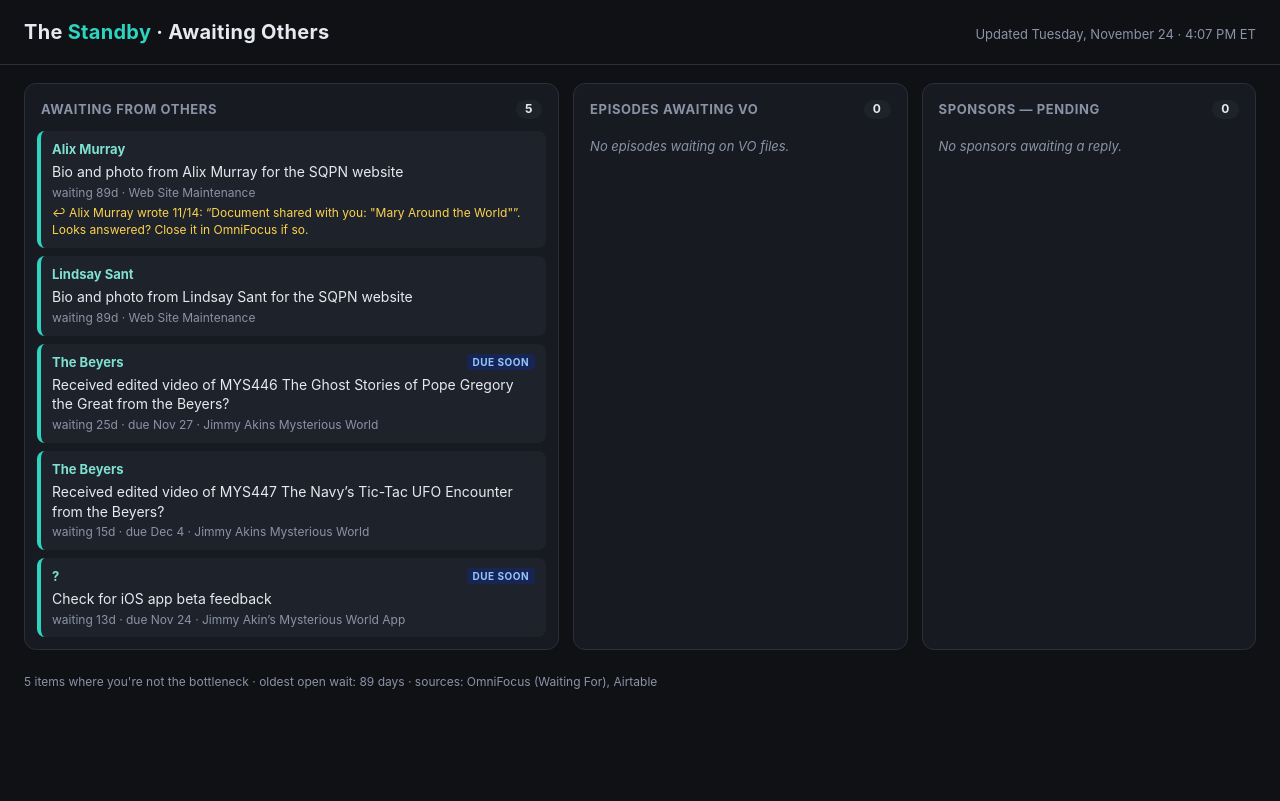
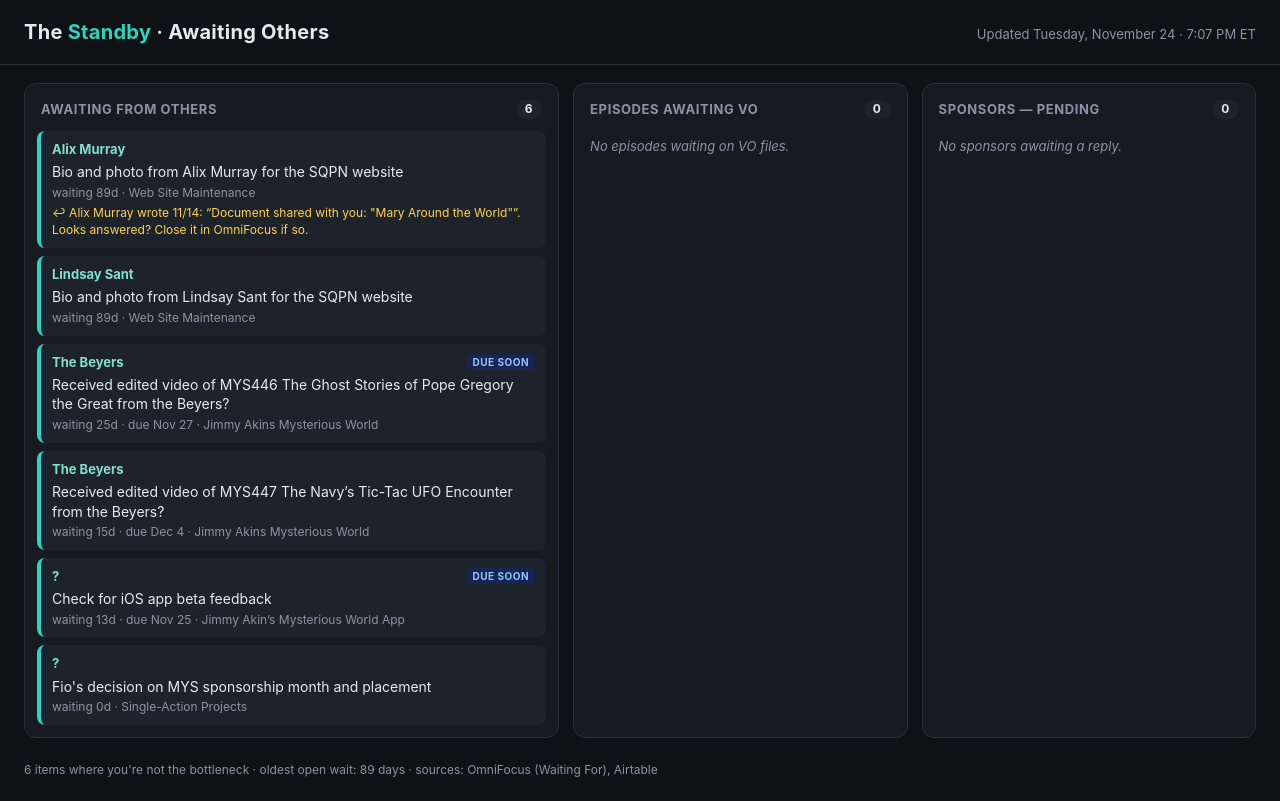
Before and after one commit to zhvz4k8p69-beep/sqpn-dashboard, a plain HTML site: page standby.html in a window 1280 px wide. Drawn offline with Linux system fonts and the light colour scheme.

Commit message:
standby refresh

```diff
--- a/standby.html
+++ b/standby.html
@@ -35,16 +35,17 @@
 <body>
 <header>
   <h1>The <span class="gr">Standby</span> · Awaiting Others</h1>
-  <div class="updated">Updated Tuesday, November 24 · 4:07 PM ET</div>
+  <div class="updated">Updated Tuesday, November 24 · 7:07 PM ET</div>
 </header>
 <div class="grid">
-<section class="col col-people"><h2>Awaiting from Others<span class="count">5</span></h2><div class="cards"><div class="card"><div class="cardtop"><span class="who">Alix Murray</span></div><div class="item">Bio and photo from Alix Murray for the SQPN website</div><div class="cardmeta">waiting 89d · Web Site Maintenance</div><div class="hint">↩ Alix Murray wrote 11/14: “Document shared with you: &quot;Mary Around the World&quot;”. Looks answered? Close it in OmniFocus if so.</div></div>
+<section class="col col-people"><h2>Awaiting from Others<span class="count">6</span></h2><div class="cards"><div class="card"><div class="cardtop"><span class="who">Alix Murray</span></div><div class="item">Bio and photo from Alix Murray for the SQPN website</div><div class="cardmeta">waiting 89d · Web Site Maintenance</div><div class="hint">↩ Alix Murray wrote 11/14: “Document shared with you: &quot;Mary Around the World&quot;”. Looks answered? Close it in OmniFocus if so.</div></div>
 <div class="card"><div class="cardtop"><span class="who">Lindsay Sant</span></div><div class="item">Bio and photo from Lindsay Sant for the SQPN website</div><div class="cardmeta">waiting 89d · Web Site Maintenance</div></div>
 <div class="card"><div class="cardtop"><span class="who">The Beyers</span> <span class="flag soon">due soon</span></div><div class="item">Received edited video of MYS446 The Ghost Stories of Pope Gregory the Great from the Beyers?</div><div class="cardmeta">waiting 25d · due Nov 27 · Jimmy Akins Mysterious World</div></div>
 <div class="card"><div class="cardtop"><span class="who">The Beyers</span></div><div class="item">Received edited video of MYS447 The Navy’s Tic-Tac UFO Encounter from the Beyers?</div><div class="cardmeta">waiting 15d · due Dec 4 · Jimmy Akins Mysterious World</div></div>
-<div class="card"><div class="cardtop"><span class="who">?</span> <span class="flag soon">due soon</span></div><div class="item">Check for iOS app beta feedback</div><div class="cardmeta">waiting 13d · due Nov 24 · Jimmy Akin’s Mysterious World App</div></div></div></section>
+<div class="card"><div class="cardtop"><span class="who">?</span> <span class="flag soon">due soon</span></div><div class="item">Check for iOS app beta feedback</div><div class="cardmeta">waiting 13d · due Nov 25 · Jimmy Akin’s Mysterious World App</div></div>
+<div class="card"><div class="cardtop"><span class="who">?</span></div><div class="item">Fio&#x27;s decision on MYS sponsorship month and placement</div><div class="cardmeta">waiting 0d · Single-Action Projects</div></div></div></section>
 <section class="col col-vo"><h2>Episodes Awaiting VO<span class="count">0</span></h2><div class="cards"><div class="empty">No episodes waiting on VO files.</div></div></section>
 <section class="col col-sponsors"><h2>Sponsors — Pending<span class="count">0</span></h2><div class="cards"><div class="empty">No sponsors awaiting a reply.</div></div></section>
 </div>
-<footer>5 items where you're not the bottleneck · oldest open wait: 89 days · sources: OmniFocus (Waiting For), Airtable</footer>
+<footer>6 items where you're not the bottleneck · oldest open wait: 89 days · sources: OmniFocus (Waiting For), Airtable</footer>
 </body></html>
```
